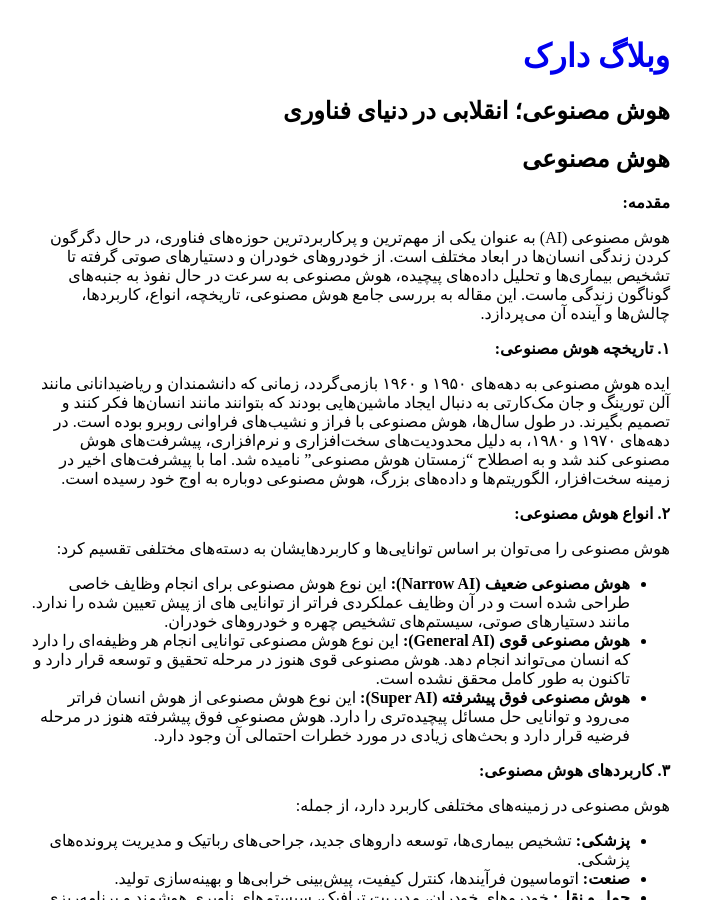
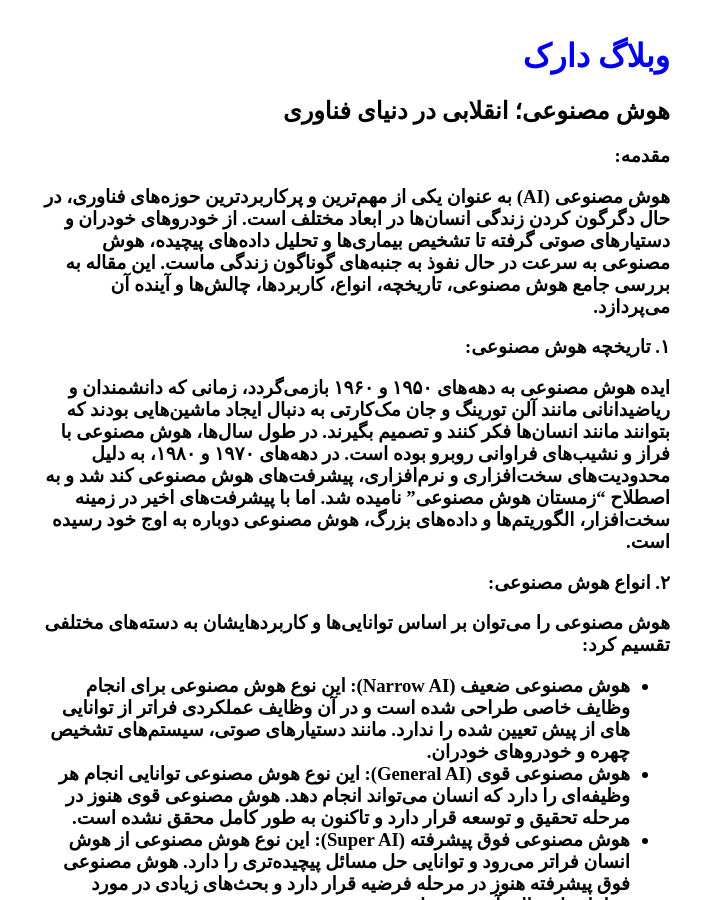
Before and after one commit to darkblog/darkblog.github.io, a Jekyll site: the page built from _posts/2025-2-1-7.md, in a window 1280 px wide and 900 px high. Shown: the whole window, without its empty margins (290-992 px from the left). Built offline with Jekyll 4.4.1, drawn with Linux system fonts in a browser that asks for light colours.

Commit message:
Update 2025-2-1-7.md

```diff
--- a/_posts/2025-2-1-7.md
+++ b/_posts/2025-2-1-7.md
@@ -2,8 +2,6 @@
 layout: post
 title: هوش مصنوعی؛ انقلابی در دنیای فناوری
 ---
-
-## هوش مصنوعی
 
 **مقدمه:**
 
```
